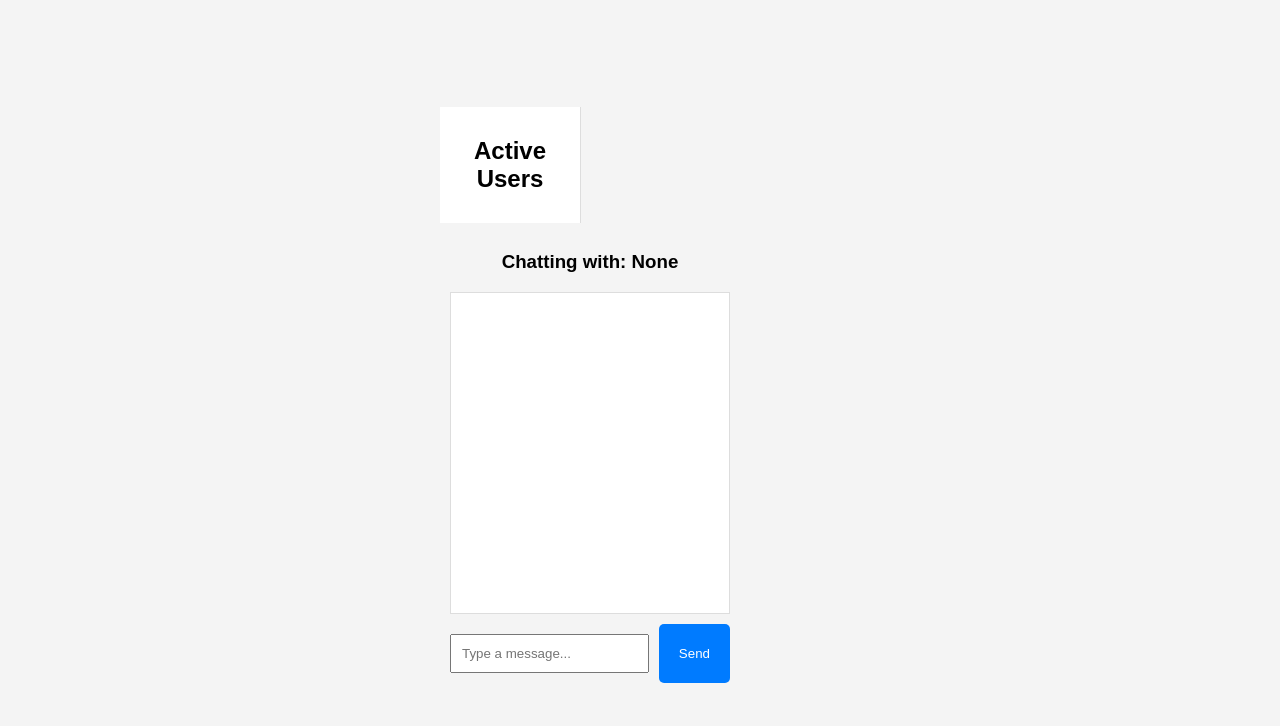
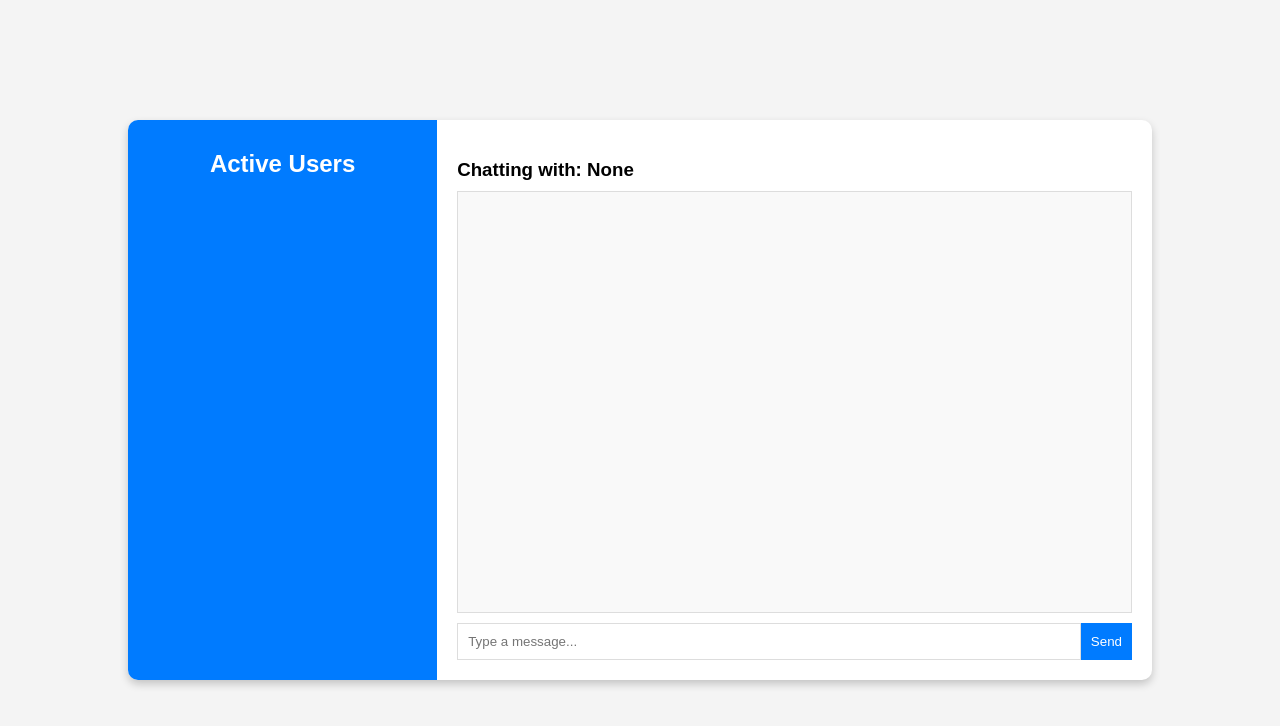
Before and after one commit to Amritansh-verma/Chatting-, a plain HTML site: page index.html in a window 1280 px wide. Drawn offline with nearby package versions, Linux system fonts and the light colour scheme; no server answers.

Commit message:
Update styles.css

```diff
--- a/styles.css
+++ b/styles.css
@@ -8,35 +8,25 @@ body {
     height: 100vh;
     background: #f4f4f4;
 }
-.hidden {
-    display: none;
-}
-.login-page, .chat-container {
-    width: 400px;
-    text-align: center;
-}
-input[type="text"] {
+.chat-container {
+    display: flex;
     width: 80%;
-    padding: 10px;
-    margin: 10px 0;
-}
-button {
-    padding: 10px 20px;
-    background: #007bff;
-    color: #fff;
-    border: none;
-    border-radius: 5px;
-    cursor: pointer;
-}
-button:hover {
-    background: #0056b3;
+    height: 70%;
+    background: #fff;
+    box-shadow: 0 4px 8px rgba(0, 0, 0, 0.2);
+    border-radius: 10px;
+    overflow: hidden;
 }
 .sidebar {
     width: 30%;
-    float: left;
-    background: #fff;
+    background: #007bff;
+    color: #fff;
     padding: 10px;
-    border-right: 1px solid #ddd;
+    overflow-y: auto;
+}
+.sidebar h2 {
+    text-align: center;
+    margin-bottom: 20px;
 }
 .online-users {
     list-style: none;
@@ -45,23 +35,29 @@ button:hover {
 .online-users li {
     padding: 10px;
     cursor: pointer;
-    border-bottom: 1px solid #ddd;
+    background: #0056b3;
+    margin-bottom: 5px;
+    border-radius: 5px;
 }
 .online-users li:hover {
-    background: #f0f0f0;
+    background: #003f8a;
 }
 .chat-window {
     width: 70%;
-    float: left;
-    padding: 10px;
+    padding: 20px;
+    display: flex;
+    flex-direction: column;
+}
+.chat-window h3 {
+    margin-bottom: 10px;
 }
 .messages {
-    height: 300px;
+    flex: 1;
+    background: #f9f9f9;
+    padding: 10px;
     overflow-y: auto;
-    background: #fff;
-    padding: 10px;
+    border: 1px solid #ddd;
     margin-bottom: 10px;
-    border: 1px solid #ddd;
 }
 .message-input {
     display: flex;
@@ -69,7 +65,15 @@ button:hover {
 .message-input input {
     flex: 1;
     padding: 10px;
+    border: 1px solid #ddd;
 }
 .message-input button {
-    margin-left: 10px;
+    padding: 10px;
+    background: #007bff;
+    color: #fff;
+    border: none;
+    cursor: pointer;
 }
+.message-input button:hover {
+    background: #0056b3;
+}
```
